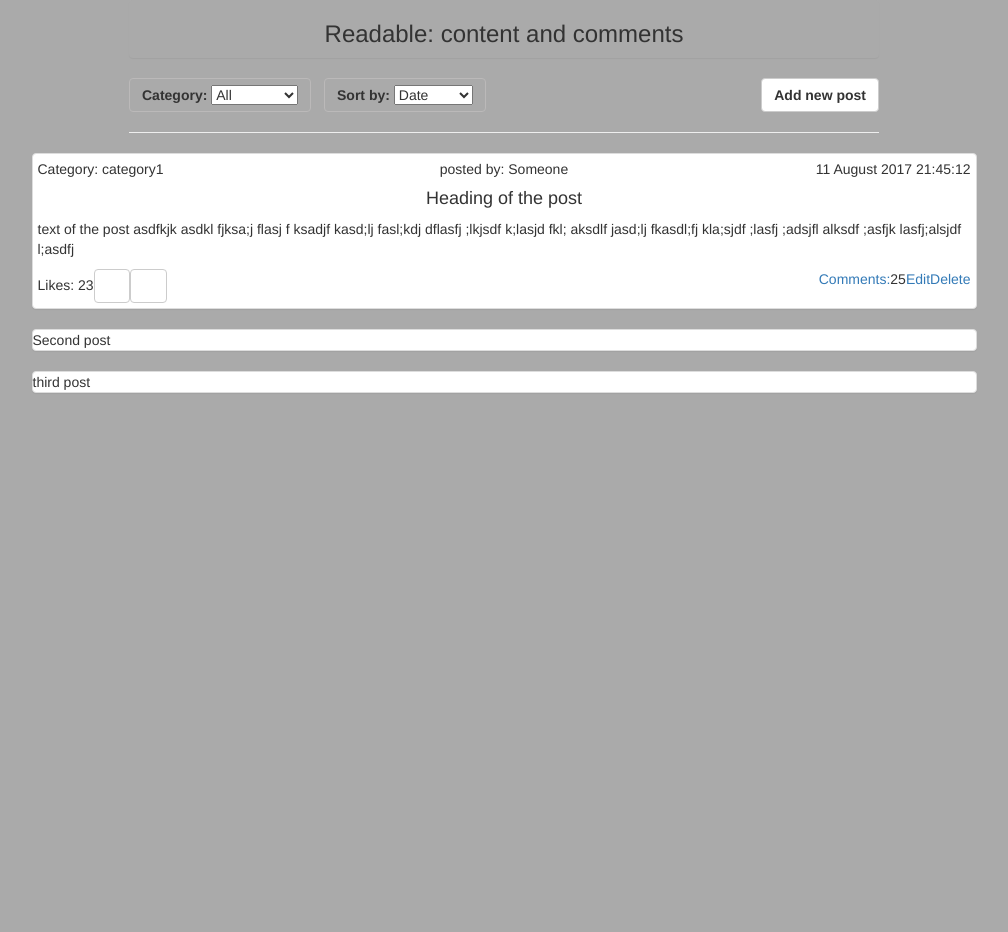
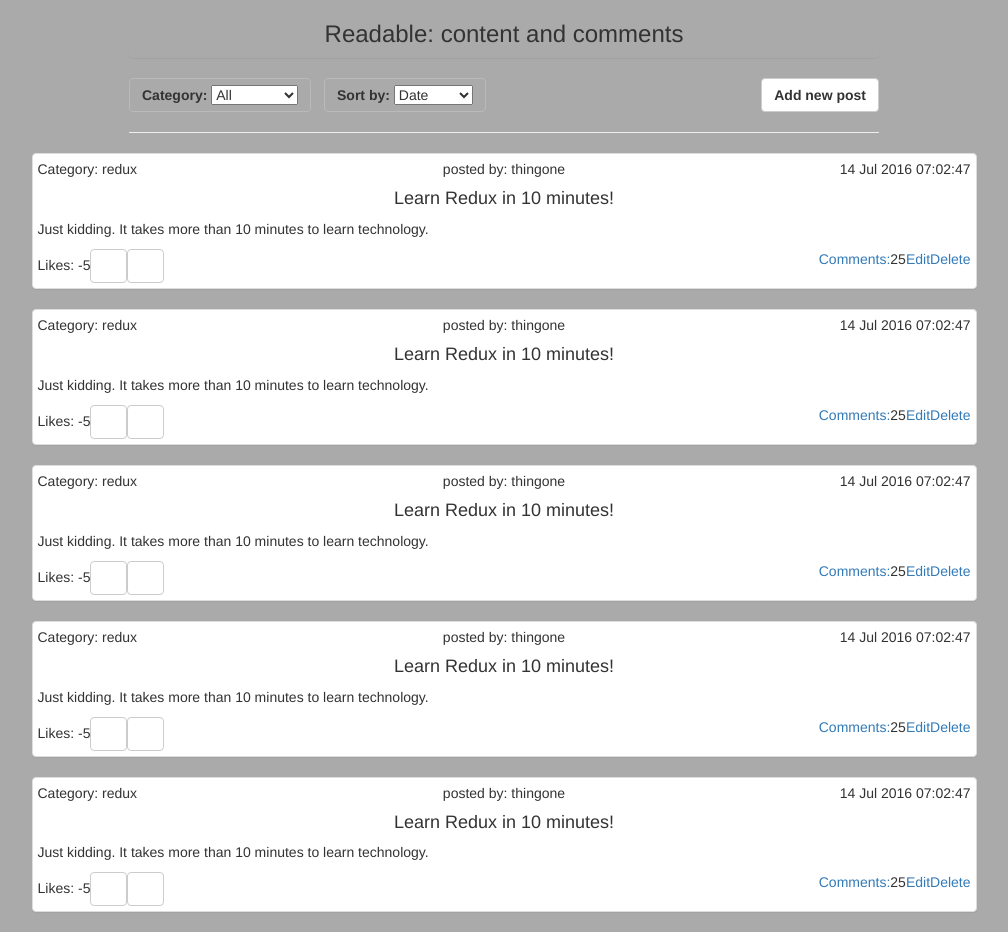
Before and after one commit to developer2020github/readable, a React (Create React App) app: page / in a window 1280 px wide. Shown: the whole page, without its empty margins (136-1144 px from the left). Before the commit the page ends 800 px from the top, so only its background shows below. Built offline with nearby package versions, Linux system fonts and the light colour scheme; a web font is replaced by a local one.

Commit message:
feat: change post view to take post object data.

```diff
--- a/src/MainView.js
+++ b/src/MainView.js
@@ -4,14 +4,16 @@ import logo from './logo.svg';
 import './libs/bootstrap/dist/css/bootstrap.min.css'
 import './Readable.css';
 import { serverApiTestMain } from './ServerApiTest';
-import  ApplicationHeader  from './ApplicationHeader';
+import ApplicationHeader from './ApplicationHeader';
 import PostViewSmall from './PostViewSmall';
+import {getArrayOfExampleObjects} from './ServerApiTest'
 
 class MainView extends Component {
 	render() {
+		let posts = getArrayOfExampleObjects();
 		return (
 			<div className="container">
-				<ApplicationHeader/>
+				<ApplicationHeader />
 				<div className="row">
 
 					<div className="col-md-2 col-md-offset-2">
@@ -45,13 +47,10 @@ class MainView extends Component {
 				</div>
 				<div className="row">
 					<div className="col-md-10 col-md-offset-1">
-						<PostViewSmall/>
-						<div className="panel panel-default">
-							Second post
-		     </div>
-						<div className="panel panel-default">
-							third post
-		     </div>
+						{posts.map((p)=> {
+							return <PostViewSmall post={p}/>;
+						})}
+
 					</div>
 				</div>
 
--- a/src/PostViewSmall.js
+++ b/src/PostViewSmall.js
@@ -2,30 +2,26 @@ import React, { Component } from 'react';
 import { Link } from 'react-router-dom';
 import './libs/bootstrap/dist/css/bootstrap.min.css';
 import './Readable.css';
+import {timeStampToDateAndTime} from './lib'
 
 class PostViewSmall extends Component {
     render() {
+
         return (
             <div className="panel panel-default post-panel">
                 <div className="row">
-                    <div className="col-xs-4 text-left">Category: category1</div>
-                    <div className="col-xs-4 text-center">posted by: Someone</div>
-                    <div className="col-xs-4 text-right">11 August 2017 21:45:12</div>
+                    <div className="col-xs-4 text-left">Category: {this.props.post.category}</div>
+                    <div className="col-xs-4 text-center">posted by: {this.props.post.author}</div>
+                    <div className="col-xs-4 text-right">{timeStampToDateAndTime(this.props.post.timestamp)}</div>
                 </div>
 
                 <div>
-                    <h4 className="text-center"> Heading of the post</h4>
-                    <p>
-                        text of the post asdfkjk asdkl fjksa;j flasj f
-                        ksadjf kasd;lj fasl;kdj dflasfj ;lkjsdf k;lasjd fkl;
-                        aksdlf jasd;lj fkasdl;fj kla;sjdf ;lasfj ;adsjfl
-                        alksdf ;asfjk lasfj;alsjdf l;asdfj
-                    </p>
-
+                    <h4 className="text-center">{this.props.post.title}</h4>
+                    <p>{this.props.post.body}</p>
                 </div>
                 <div className="row">
                     <div className="col-xs-6 text-left">
-                        <span>Likes: 23</span>
+                        <span>Likes: {this.props.post.voteScore}</span>
                         <button className="btn btn-default"><span className="glyphicon glyphicon-arrow-up"></span></button>
                         <button href="#" className="btn btn-default"><span className="glyphicon glyphicon-arrow-down"></span></button>
                     </div>
--- a/src/ServerApiTest.js
+++ b/src/ServerApiTest.js
@@ -115,4 +115,14 @@ function serverApiTestMain() {
     //testAddNewPost();
 }
 
+function getArrayOfExampleObjects(nObjects = 5){
+    let listOfObjects = [];
+    for (let i=0; i<nObjects; i++){
+        listOfObjects.push(exampleObject);
+    }
+
+    return listOfObjects;
+}
+
 export { serverApiTestMain }
+export {getArrayOfExampleObjects}
--- /dev/null
+++ b/src/lib.js
@@ -0,0 +1,29 @@
+
+
+
+function timeStampToDateAndTime(timestamp){
+    //converts timestamp, taken as let timeStamp = Date.now()
+    //into date and time.
+    //ref https://stackoverflow.com/questions/847185/convert-a-unix-timestamp-to-time-in-javascript
+    let a = new Date(timestamp);
+    let months = ['Jan','Feb','Mar','Apr','May','Jun','Jul','Aug','Sep','Oct','Nov','Dec'];
+    let year = a.getFullYear();
+    let month = months[a.getMonth()];
+    let date = a.getDate();
+
+    function formatTimeValue(t){
+        if (t<10){
+            return "0" + t.toString();
+        }
+        return t;
+    }
+
+    let hour = formatTimeValue(a.getHours());
+    let min = formatTimeValue(a.getMinutes());
+
+    let sec = a.getSeconds();
+    let time = date + ' ' + month + ' ' + year + ' ' + hour + ':' + min + ':' + sec ;
+    return time;
+  }
+
+  export { timeStampToDateAndTime }
```
